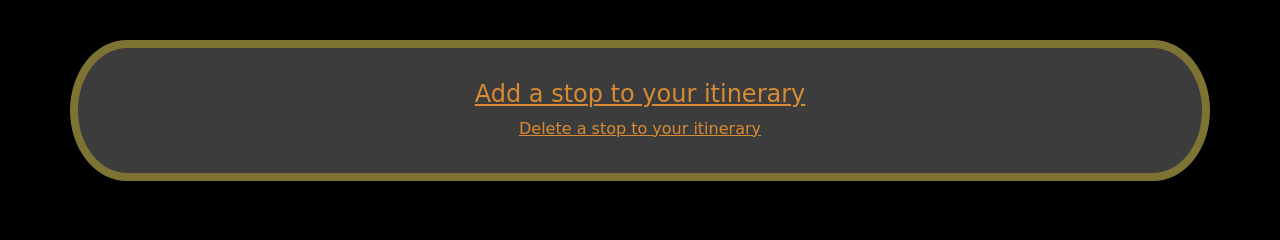
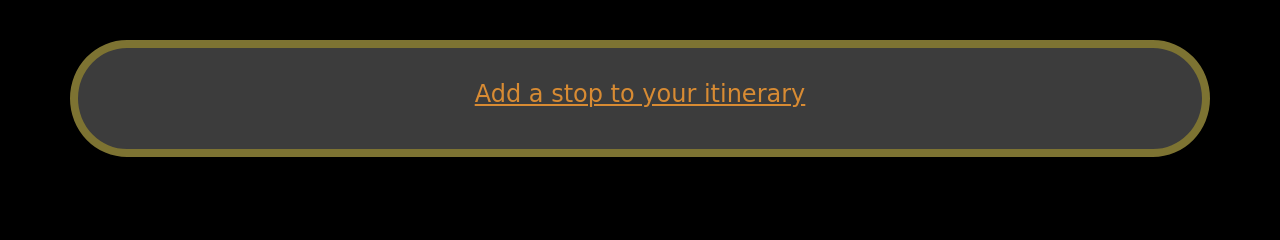
Before and after one commit to BUSAMT/DestinationInTime, a Django app: template main_app/templates/itins/detail.html in a window 1280 px wide. Shown: the part 272-512 px from the top of the page. Run offline with Django 4.2, Linux system fonts and the light colour scheme; the template is opened without the code that fills it, so the values that code supplies are empty; some web fonts are replaced.

Commit message:
fixed url template urls in itin details

```diff
--- a/main_app/templates/itins/detail.html
+++ b/main_app/templates/itins/detail.html
@@ -28,9 +28,9 @@
         <div class="destination-card">
                 {% for stop in itin.stop_set.all %}
                     <p>Stop Details: {{ stop.dest_name }}</p>
+                    <a href="{% url 'delete_stop' itin.id stop.id %}"> Delete a stop to your itinerary</a>
                 {% empty %}
                     <a href="#"><h4>Add a stop to your itinerary</h4></a>
-                    <a href="{% url 'delete_stop' itin.id stop.id %}"> Delete a stop to your itinerary</a>
 
                 {% endfor %}
         </div>
```
